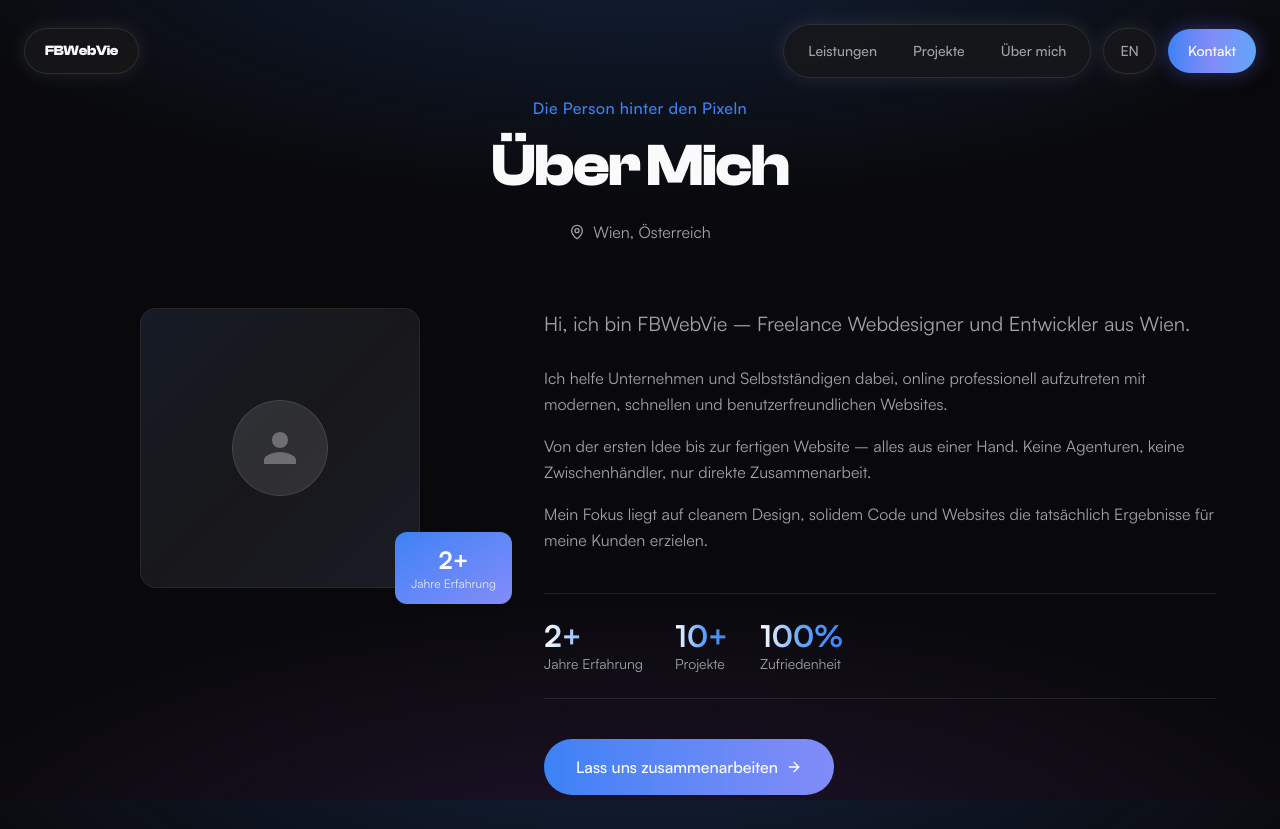
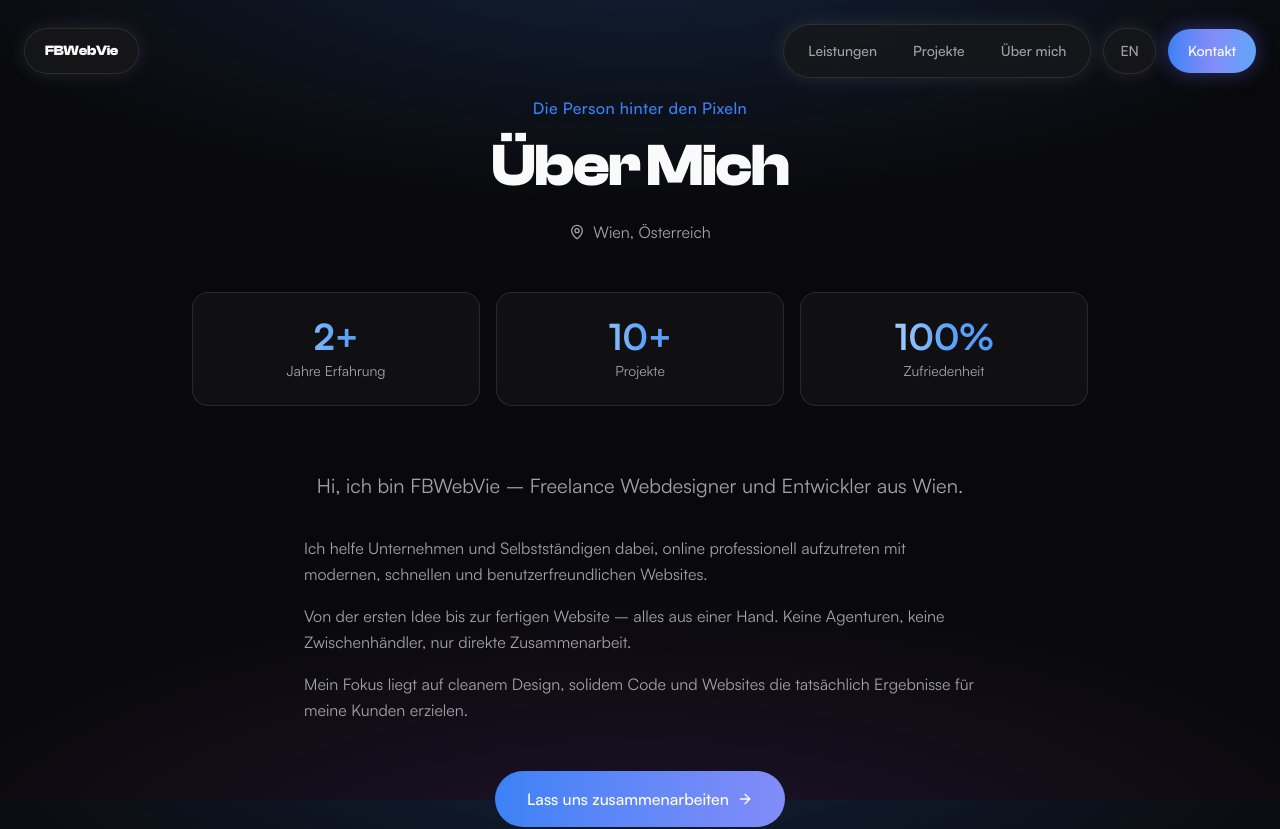
Before and after one commit to fbwebVie/FBWeb, a Next.js app: page /de/about in a window 1280 px wide. Shown: the top 829 px of the page. Built offline with nearby package versions, Linux system fonts and the light colour scheme.

Commit message:
about changes

```diff
--- a/components/sections/about-page.tsx
+++ b/components/sections/about-page.tsx
@@ -1,7 +1,7 @@
 "use client";
 
 import { motion, Variants } from "framer-motion";
-import { MapPin, ArrowRight } from "lucide-react";
+import { MapPin, ArrowRight, Code, Sparkles, Zap } from "lucide-react";
 import Link from "next/link";
 import { Dictionary, Lang } from "@/lib/dictionaries";
 
@@ -30,14 +30,14 @@ export function AboutPage({ dict, lang }: { dict: Dictionary; lang: Lang }) {
     <div className="min-h-screen">
       {/* Hero Section */}
       <section className="py-24 px-6">
-        <div className="max-w-6xl mx-auto">
+        <div className="max-w-4xl mx-auto">
           <motion.div
             variants={containerVariants}
             initial="hidden"
             animate="visible"
           >
-            {/* Header */}
-            <motion.div variants={itemVariants} className="text-center mb-16">
+            {/* Header - Zentriert */}
+            <motion.div variants={itemVariants} className="text-center mb-12">
               <p className="text-primary font-medium mb-4 tracking-wide">
                 {dict.aboutPage.subtitle}
               </p>
@@ -50,81 +50,52 @@ export function AboutPage({ dict, lang }: { dict: Dictionary; lang: Lang }) {
               </div>
             </motion.div>
 
-            {/* Main Content - Side by Side */}
-            <div className="grid lg:grid-cols-5 gap-12 items-start">
-              {/* Image - Kleiner */}
-              <motion.div variants={itemVariants} className="lg:col-span-2">
-                <div className="relative">
-                  <div className="aspect-square max-w-[280px] mx-auto rounded-2xl overflow-hidden bg-surface/50 border border-white/10">
-                    {/* Placeholder - Neutrales Profilbild */}
-                    <div className="w-full h-full bg-gradient-to-br from-primary/10 via-surface to-accent/10 flex items-center justify-center">
-                      <div className="w-24 h-24 rounded-full bg-white/10 border border-white/10 flex items-center justify-center">
-                        <svg
-                          className="w-12 h-12 text-white/30"
-                          fill="currentColor"
-                          viewBox="0 0 24 24"
+            {/* Stats - Horizontal Cards */}
+            <motion.div
+              variants={itemVariants}
+              className="grid grid-cols-3 gap-4 mb-16"
             >
-                          <path d="M12 12c2.21 0 4-1.79 4-4s-1.79-4-4-4-4 1.79-4 4 1.79 4 4 4zm0 2c-2.67 0-8 1.34-8 4v2h16v-2c0-2.66-5.33-4-8-4z" />
-                        </svg>
-                      </div>
-                    </div>
-                  </div>
-
-                  {/* Floating Badge */}
-                  <div className="absolute -bottom-4 -right-4 bg-gradient-to-br from-primary to-accent px-4 py-3 rounded-xl text-white text-center">
-                    <p className="text-2xl font-bold">
-                      {dict.aboutPage.stats.experience.value}
-                    </p>
-                    <p className="text-xs text-white/80">
-                      {dict.aboutPage.stats.experience.label}
-                    </p>
-                  </div>
-                </div>
-              </motion.div>
-
-              {/* Text Content (3 cols) */}
-              <motion.div variants={itemVariants} className="lg:col-span-3">
-                <p className="text-xl text-text-muted mb-6 leading-relaxed">
-                  {dict.aboutPage.intro}
-                </p>
-
-                <div className="space-y-4 mb-10">
-                  {dict.aboutPage.bio.map((paragraph, index) => (
-                    <p key={index} className="text-text-muted leading-relaxed">
-                      {paragraph}
-                    </p>
-                  ))}
-                </div>
-
-                {/* Stats - Inline */}
-                <div className="flex flex-wrap gap-8 mb-10 py-6 border-y border-white/10">
-                  <div>
-                    <p className="text-3xl font-bold text-gradient">
+              <div className="text-center p-6 rounded-2xl bg-surface/50 border border-white/10">
+                <p className="text-4xl font-bold text-gradient mb-1">
                   {dict.aboutPage.stats.experience.value}
                 </p>
                 <p className="text-sm text-text-muted">
                   {dict.aboutPage.stats.experience.label}
                 </p>
               </div>
-                  <div>
-                    <p className="text-3xl font-bold text-gradient">
+              <div className="text-center p-6 rounded-2xl bg-surface/50 border border-white/10">
+                <p className="text-4xl font-bold text-gradient mb-1">
                   {dict.aboutPage.stats.projects.value}
                 </p>
                 <p className="text-sm text-text-muted">
                   {dict.aboutPage.stats.projects.label}
                 </p>
               </div>
-                  <div>
-                    <p className="text-3xl font-bold text-gradient">
+              <div className="text-center p-6 rounded-2xl bg-surface/50 border border-white/10">
+                <p className="text-4xl font-bold text-gradient mb-1">
                   {dict.aboutPage.stats.clients.value}
                 </p>
                 <p className="text-sm text-text-muted">
                   {dict.aboutPage.stats.clients.label}
                 </p>
               </div>
+            </motion.div>
+
+            {/* Bio Text - Zentriert */}
+            <motion.div variants={itemVariants} className="text-center mb-12">
+              <p className="text-xl text-text-muted mb-8 leading-relaxed max-w-2xl mx-auto">
+                {dict.aboutPage.intro}
+              </p>
+
+              <div className="space-y-4 text-text-muted leading-relaxed max-w-2xl mx-auto text-left">
+                {dict.aboutPage.bio.map((paragraph, index) => (
+                  <p key={index}>{paragraph}</p>
+                ))}
               </div>
+            </motion.div>
 
-                {/* CTA */}
+            {/* CTA - Zentriert */}
+            <motion.div variants={itemVariants} className="text-center">
               <Link
                 href={`/${lang}/contact`}
                 className="inline-flex items-center gap-2 px-8 py-4 rounded-full bg-gradient-to-r from-primary to-accent text-white font-medium transition-all duration-300 hover:scale-105 hover:shadow-[0_0_30px_rgba(99,102,241,0.4)] group"
@@ -133,7 +104,6 @@ export function AboutPage({ dict, lang }: { dict: Dictionary; lang: Lang }) {
                 <ArrowRight className="w-4 h-4 group-hover:translate-x-1 transition-transform" />
               </Link>
             </motion.div>
-            </div>
           </motion.div>
         </div>
       </section>
```
Lines whose indentation alone changed are shown as unchanged.
